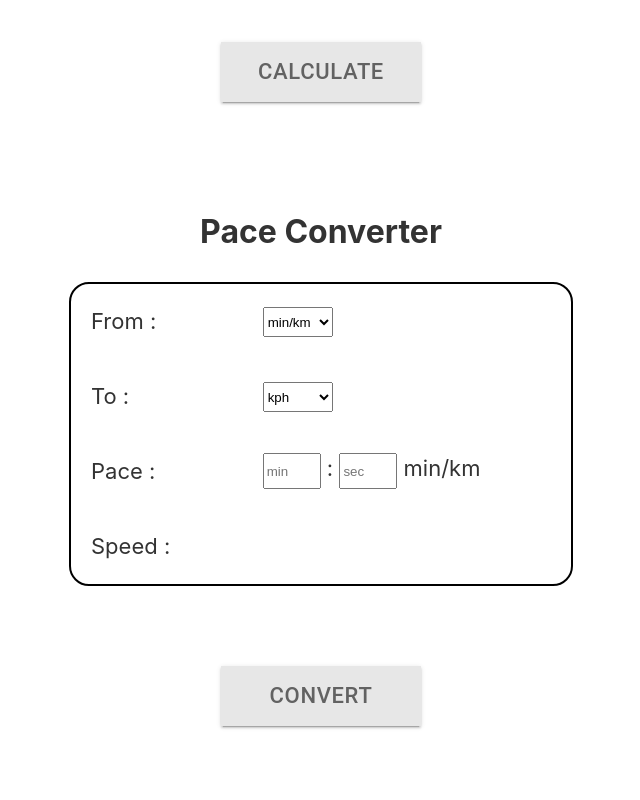
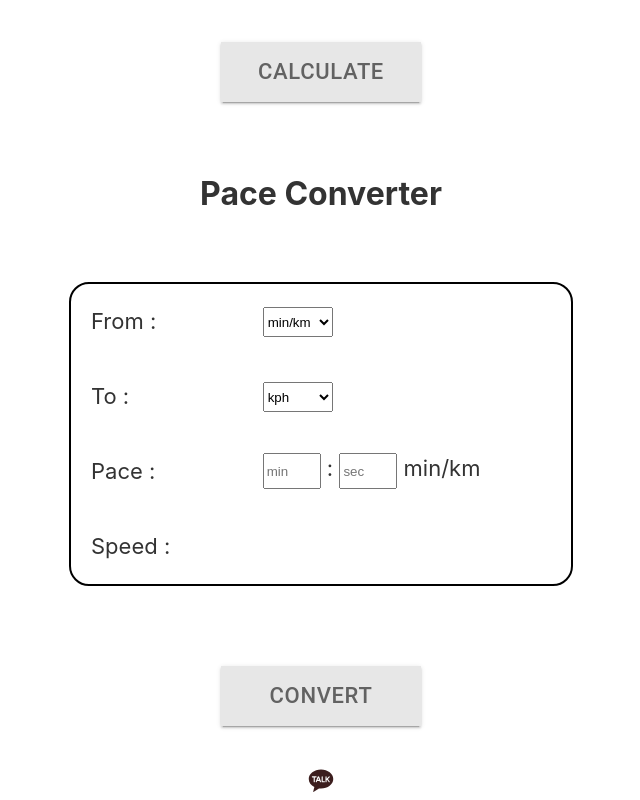
Before and after one commit to MinYoungChoe/react-webapp, a React (Create React App) app: page / in a window 1280 px wide. Shown: the part 608-1408 px from the top of the page, without its empty margins (319-959 px from the left). Before the commit the page ends 1374 px from the top, so only its background shows below. Built offline with nearby package versions, Linux system fonts and the light colour scheme.

Commit message:
add the Kakao icon

```diff
--- a/package.json
+++ b/package.json
@@ -12,6 +12,7 @@
     "http-proxy-middleware": "^2.0.6",
     "react": "^18.2.0",
     "react-dom": "^18.2.0",
+    "react-icons": "^5.5.0",
     "react-scripts": "5.0.1",
     "react-toastify": "^10.0.1",
     "web-vitals": "^2.1.4"
--- a/src/App.css
+++ b/src/App.css
@@ -25,7 +25,7 @@
 }
 
 .title h1 {
-  margin-top: 80px; /* Remove default margin to avoid extra space */
+  margin-top: 0.25rem; /* Remove default margin to avoid extra space */
   font-size: 32px;
 }
 
--- a/src/App.jsx
+++ b/src/App.jsx
@@ -4,6 +4,8 @@ import Logo from "./components/Logo";
 import Title from "./components/Title";
 import Form from "./components/Form";
 import Converter from "./components/Converter";
+import Icon from "./components/Icon"
+
 
 function App() {
 
@@ -15,6 +17,7 @@ function App() {
         <Form />
         <Title title={"Pace Converter"} />
         <Converter />
+        <Icon />
       </div>
     </div>
   );
--- /dev/null
+++ b/src/components/Icon.jsx
@@ -0,0 +1,17 @@
+import React from "react";
+import { RiKakaoTalkFill } from "react-icons/ri";
+
+function Icon() {
+  return (
+    <a
+      href="https://open.kakao.com/o/ggA3YBLc"
+      target="_blank"
+      rel="noopener noreferrer"
+      style={{ display: "inline-block", marginBottom: "0.25rem", color: "#3C1E1E" }}
+    >
+      <RiKakaoTalkFill size={28} />
+    </a>
+  );
+}
+
+export default Icon;
```
Also changed, not shown: 1 other file (tests, documents, lock files or other folders).
